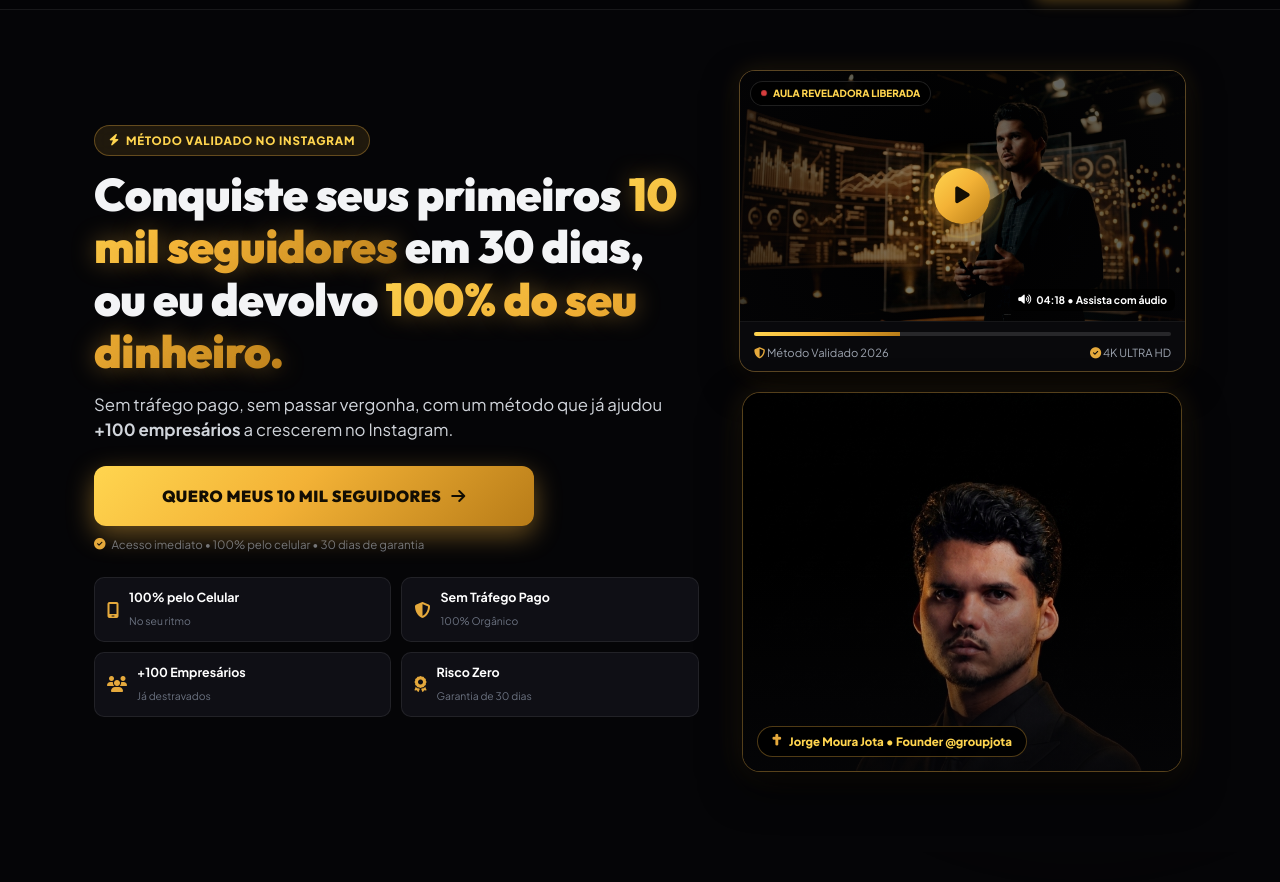
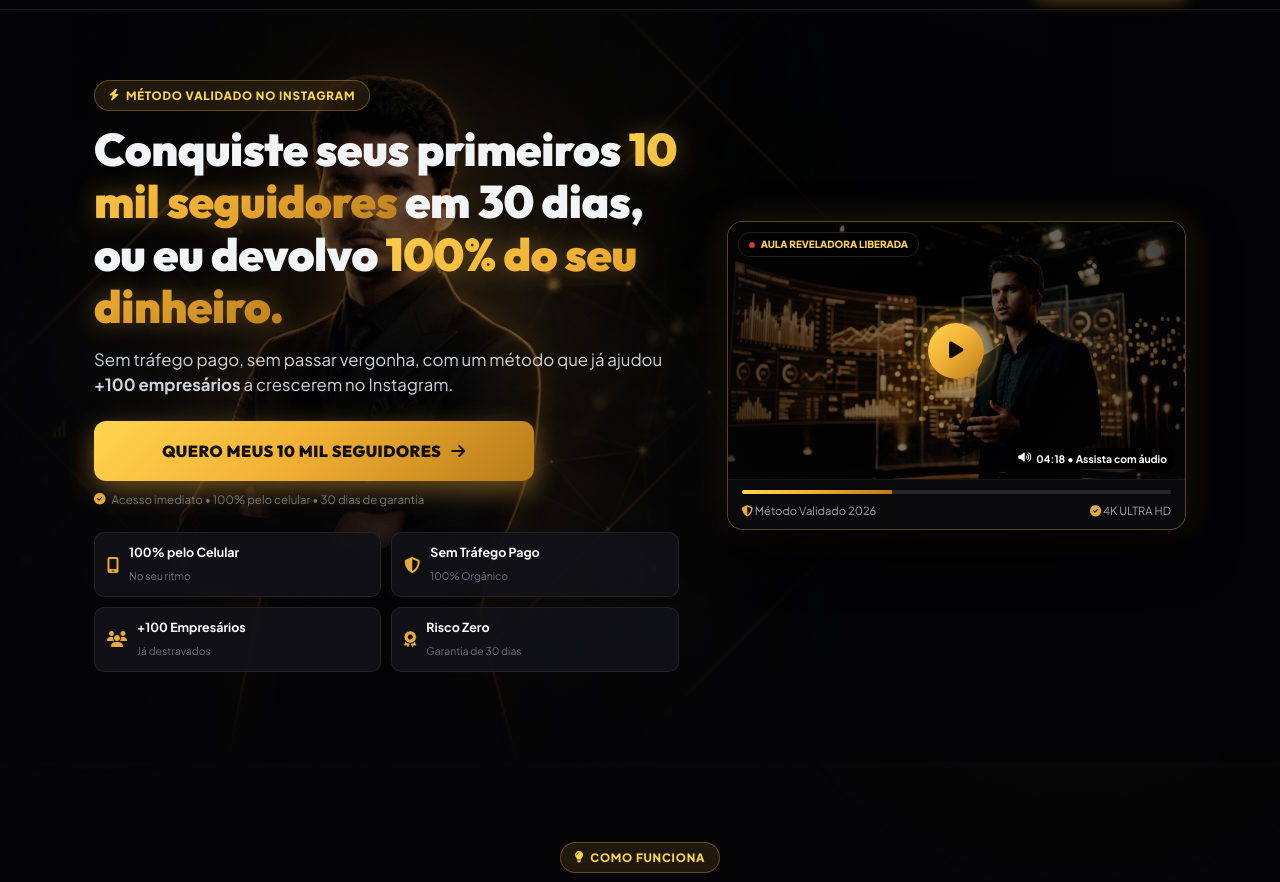
Before and after one commit to Vitorlocorreia/lp10kJ, a plain HTML site: page index.html in a window 1280 px wide. Shown: the part 51-933 px from the top of the page. Drawn offline with Linux system fonts and the light colour scheme.

Commit message:
feat: hero desktop nivel high-ticket com background trabalhado e video na lateral direita

```diff
--- a/index.html
+++ b/index.html
@@ -46,20 +46,25 @@
   </nav>
 
   <!-- ========================================================
-       SEÇÃO 1: HERO (FULL-BLEED CINEMATIC)
+       SEÇÃO 1: HERO (HIGH-END TICKET LEVEL)
   ======================================================== -->
   <header class="section-hero" id="hero">
-    <!-- Full-Bleed Creator Background Banner -->
-    <div class="hero-bg-creator-wrap">
-      <img src="assets/hero_creator.png" alt="Jorge Moura - Método PQP" class="hero-bg-creator-img" />
-      <div class="hero-bg-dark-overlay"></div>
-      <div class="hero-bg-ambient-glow"></div>
+    <!-- Desktop High-Ticket Background with Jorge on the Left -->
+    <div class="hero-desktop-bg-wrap">
+      <img src="assets/hero_desktop_bg.jpg" alt="Jorge Moura - Método PQP" class="hero-desktop-bg-img" />
+      <div class="hero-desktop-bg-shade"></div>
+    </div>
+
+    <!-- Mobile Full-Bleed Creator Banner -->
+    <div class="hero-mobile-bg-wrap">
+      <img src="assets/hero_creator.png" alt="Jorge Moura - Método PQP" class="hero-mobile-bg-img" />
+      <div class="hero-mobile-bg-overlay"></div>
     </div>
 
     <div class="site-container hero-content-relative">
       <div class="hero-layout-grid">
 
-        <!-- Coluna 1: Copy & Conversão -->
+        <!-- Coluna 1: Copy, Headline & Conversão -->
         <div class="hero-info-col">
 
           <div class="badge-tag gold-tag">
@@ -123,11 +128,11 @@
 
         </div>
 
-        <!-- Coluna 2: Mídia (VSL + Autoridade) -->
-        <div class="hero-media-col">
+        <!-- Coluna 2: SOMENTE O VÍDEO / VSL LATERAL -->
+        <div class="hero-video-col">
 
           <!-- Creator Visual Preview / VSL Component -->
-          <div class="vsl-module" id="vslModule">
+          <div class="vsl-module vsl-hero-prominent" id="vslModule">
             <div class="vsl-viewport">
               <img src="assets/vsl_preview.jpg" alt="Assistir Apresentação do Método PQP" class="vsl-thumb" />
               <div class="vsl-vignette"></div>
@@ -156,16 +161,6 @@
                 <span><i class="fa-solid fa-shield-halved gold-icon"></i> Método Validado 2026</span>
                 <span><i class="fa-solid fa-circle-check gold-icon"></i> 4K ULTRA HD</span>
               </div>
-            </div>
-          </div>
-
-          <!-- Desktop Portrait Card -->
-          <div class="hero-desktop-portrait">
-            <img src="assets/hero_creator.png" alt="Jorge Moura - Método PQP" class="hero-desktop-img" />
-            <div class="hero-desktop-gradient"></div>
-            <div class="hero-desktop-badge">
-              <i class="fa-solid fa-cross gold-icon"></i>
-              <span>Jorge Moura Jota • Founder @groupjota</span>
             </div>
           </div>
 
--- a/style.css
+++ b/style.css
@@ -242,7 +242,7 @@ body {
 }
 
 /* ========================================================
-   SEÇÃO 1: HERO SECTION (FULL-BLEED CINEMATIC)
+   SEÇÃO 1: HERO SECTION (HIGH-END TICKET LEVEL)
 ======================================================== */
 .section-hero {
   position: relative;
@@ -252,7 +252,11 @@ body {
   background-color: var(--bg-pure-black);
 }
 
-.hero-bg-creator-wrap {
+.hero-desktop-bg-wrap {
+  display: none;
+}
+
+.hero-mobile-bg-wrap {
   position: absolute;
   top: 0;
   left: 0;
@@ -265,7 +269,7 @@ body {
   justify-content: center;
 }
 
-.hero-bg-creator-img {
+.hero-mobile-bg-img {
   width: 100%;
   max-width: 480px;
   height: 100%;
@@ -276,21 +280,10 @@ body {
   -webkit-mask-image: linear-gradient(180deg, #000 50%, rgba(0,0,0,0.8) 75%, transparent 100%);
 }
 
-.hero-bg-dark-overlay {
+.hero-mobile-bg-overlay {
   position: absolute;
   inset: 0;
   background: linear-gradient(180deg, transparent 0%, transparent 45%, rgba(5,5,7,0.7) 70%, var(--bg-pure-black) 92%);
-}
-
-.hero-bg-ambient-glow {
-  position: absolute;
-  top: 20%;
-  left: 50%;
-  transform: translate(-50%, -50%);
-  width: 320px;
-  height: 320px;
-  background: radial-gradient(circle, rgba(229, 169, 60, 0.2) 0%, transparent 70%);
-  filter: blur(60px);
 }
 
 .hero-content-relative {
@@ -326,15 +319,11 @@ body {
   width: 100%;
 }
 
-.hero-media-col {
+.hero-video-col {
   width: 100%;
   display: flex;
   flex-direction: column;
   align-items: center;
-}
-
-.hero-desktop-portrait {
-  display: none;
 }
 
 /* Hero Immediate Action Button */
@@ -1925,16 +1914,42 @@ body {
   }
 
   .section-hero {
-    padding-top: 60px;
-    padding-bottom: 80px;
-  }
-  .hero-bg-creator-wrap {
+    padding-top: 70px;
+    padding-bottom: 90px;
+    background-color: #040406;
+    min-height: 640px;
+  }
+  .hero-mobile-bg-wrap {
     display: none !important;
+  }
+  .hero-desktop-bg-wrap {
+    display: block;
+    position: absolute;
+    top: 0;
+    left: 0;
+    width: 100%;
+    height: 100%;
+    z-index: 1;
+    pointer-events: none;
+    overflow: hidden;
+  }
+  .hero-desktop-bg-img {
+    width: 100%;
+    height: 100%;
+    object-fit: cover;
+    object-position: center left;
+    filter: contrast(1.06) brightness(0.92);
+  }
+  .hero-desktop-bg-shade {
+    position: absolute;
+    inset: 0;
+    background: linear-gradient(90deg, rgba(4, 4, 6, 0.85) 0%, rgba(4, 4, 6, 0.4) 45%, rgba(4, 4, 6, 0.92) 100%),
+                linear-gradient(180deg, rgba(4, 4, 6, 0.4) 0%, transparent 25%, rgba(4, 4, 6, 0.95) 100%);
   }
   .hero-layout-grid {
     display: grid;
-    grid-template-columns: 1.15fr 0.85fr;
-    gap: 40px;
+    grid-template-columns: 1.12fr 0.88fr;
+    gap: 48px;
     align-items: center;
   }
   .hero-info-col {
@@ -1972,56 +1987,16 @@ body {
     max-width: 100%;
     margin: 0;
   }
-  .hero-media-col {
+  .hero-video-col {
     display: flex;
-    flex-direction: column;
-    gap: 20px;
     align-items: center;
     justify-content: center;
     width: 100%;
   }
-  .hero-desktop-portrait {
-    display: block;
-    position: relative;
-    width: 100%;
-    max-width: 440px;
-    height: 380px;
-    border-radius: 18px;
-    overflow: hidden;
-    background: radial-gradient(circle at 50% 30%, rgba(229, 169, 60, 0.15) 0%, #060609 85%);
-    border: 1px solid var(--border-gold);
-    box-shadow: 0 15px 40px rgba(0, 0, 0, 0.8), 0 0 30px rgba(229, 169, 60, 0.15);
-  }
-  .hero-desktop-img {
-    width: 100%;
-    height: 100%;
-    object-fit: cover;
-    object-position: top center;
-  }
-  .hero-desktop-gradient {
-    position: absolute;
-    inset: 0;
-    background: linear-gradient(180deg, transparent 45%, rgba(5, 5, 7, 0.85) 100%);
-  }
-  .hero-desktop-badge {
-    position: absolute;
-    bottom: 14px;
-    left: 14px;
-    background: rgba(0, 0, 0, 0.85);
-    backdrop-filter: blur(8px);
-    border: 1px solid var(--border-gold);
-    border-radius: 20px;
-    padding: 6px 14px;
-    font-size: 0.72rem;
-    font-weight: 800;
-    color: var(--gold-light);
-    display: flex;
-    align-items: center;
-    gap: 8px;
-  }
-  .vsl-module {
+  .vsl-hero-prominent {
     max-width: 100%;
     margin: 0;
+    box-shadow: 0 20px 50px rgba(0, 0, 0, 0.95), 0 0 35px rgba(229, 169, 60, 0.18);
   }
 
   /* Belief Cards in 2x2 grid */
```
Also changed, not shown: assets/hero_desktop_bg.jpg (added).
